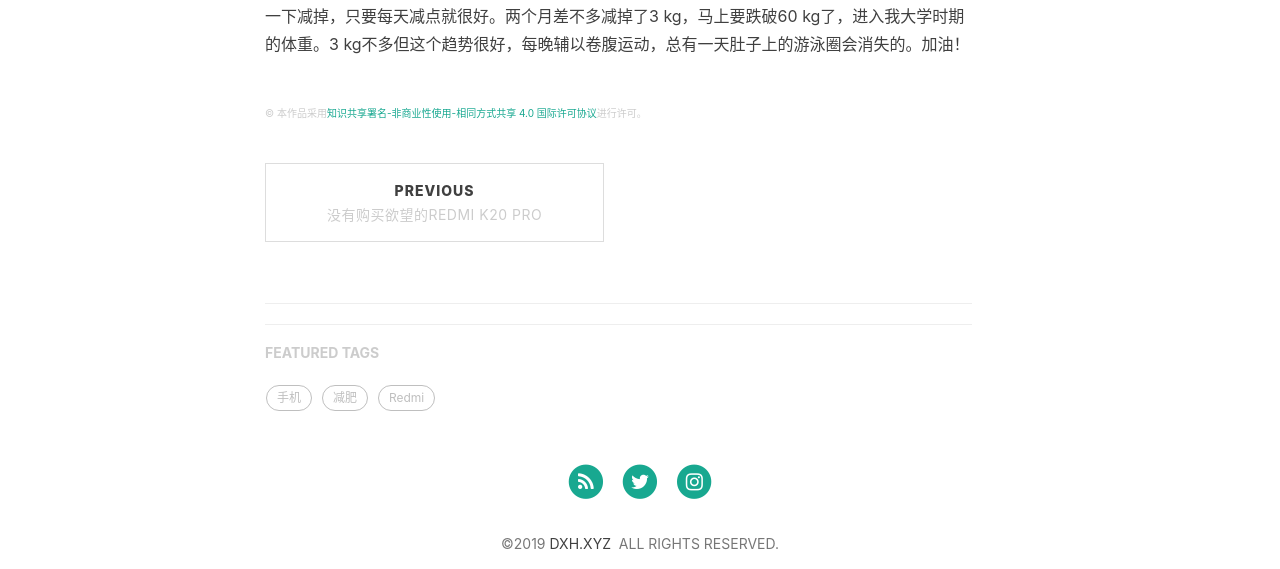
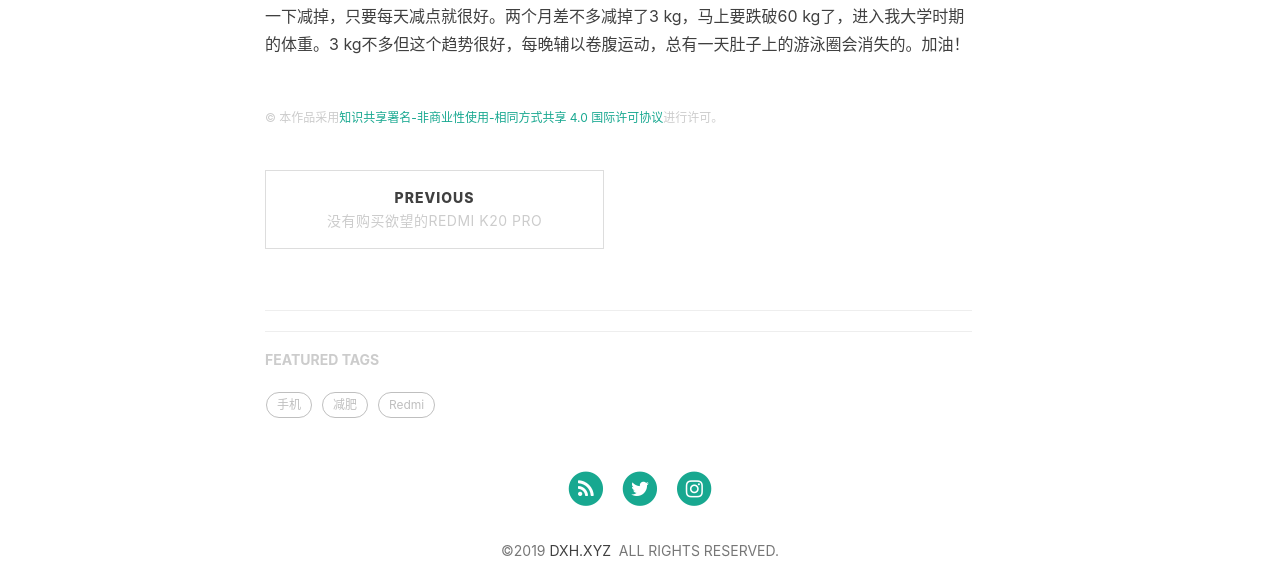
Before and after one commit to Devinteng/blog2, a Jekyll site: the page built from _posts/2019-06-20-减肥两个月.md, in a window 1280 px wide. Shown: the part 1796-2365 px from the top of the page. Built offline with Jekyll 4.4.1, drawn with Linux system fonts in a browser that asks for light colours; nearby versions of some CDN libraries; comment, search, counter and statistics services are not loaded.

Commit message:
Update post.html

```diff
--- a/_layouts/post.html
+++ b/_layouts/post.html
@@ -18,7 +18,7 @@ layout: default
                 post-container">
 
 				{{ content }}
-		    <div style="font-size:10px;color:#ccc">
+		    <div style="font-size:12px;color:#ccc">
 			 <a rel="license" href="http://creativecommons.org/licenses/by-nc-sa/4.0/"></a><br />© 本作品采用<a rel="license" href="http://creativecommons.org/licenses/by-nc-sa/4.0/">知识共享署名-非商业性使用-相同方式共享 4.0 国际许可协议</a>进行许可。
                     </div>
 
```
